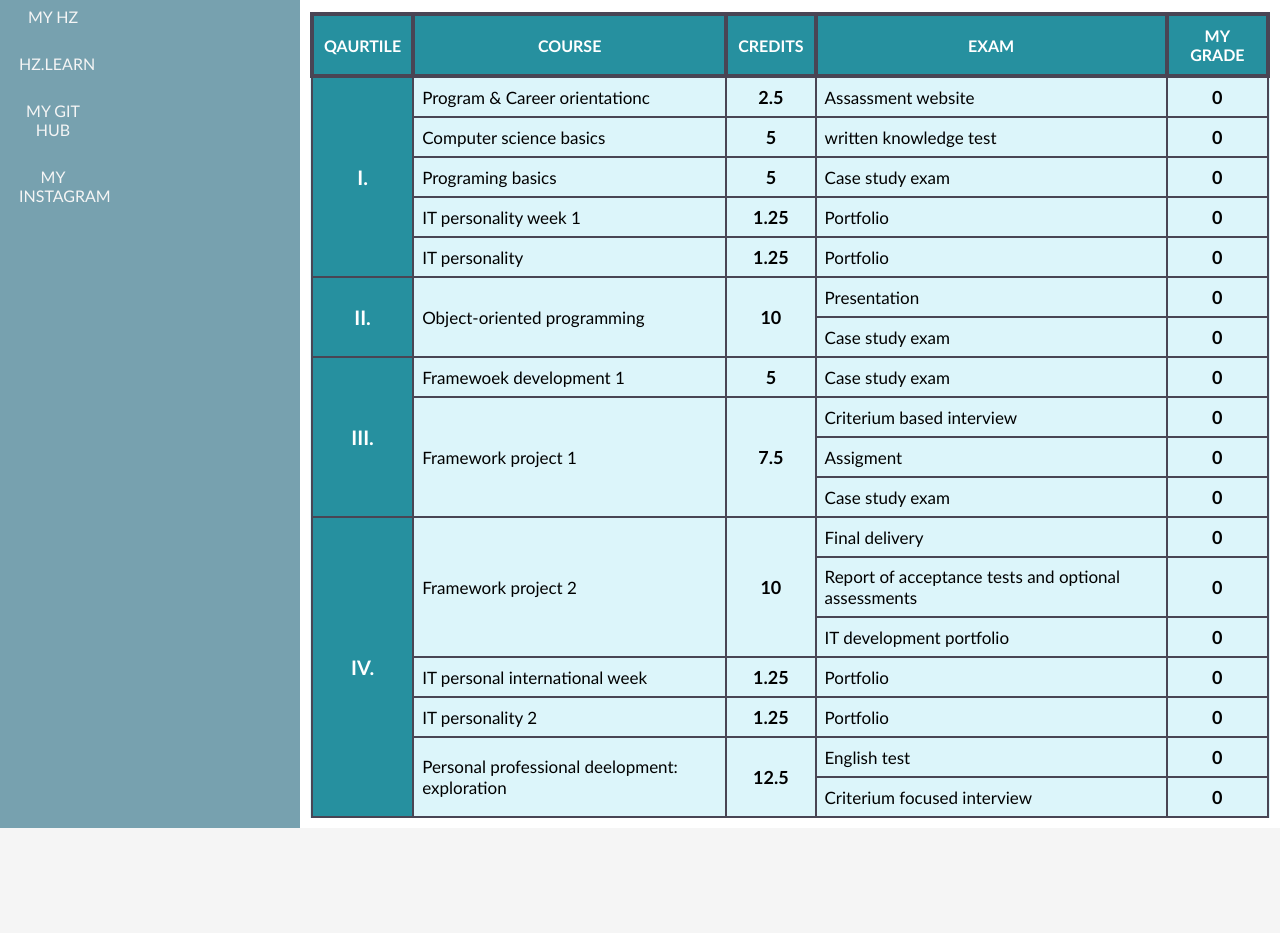
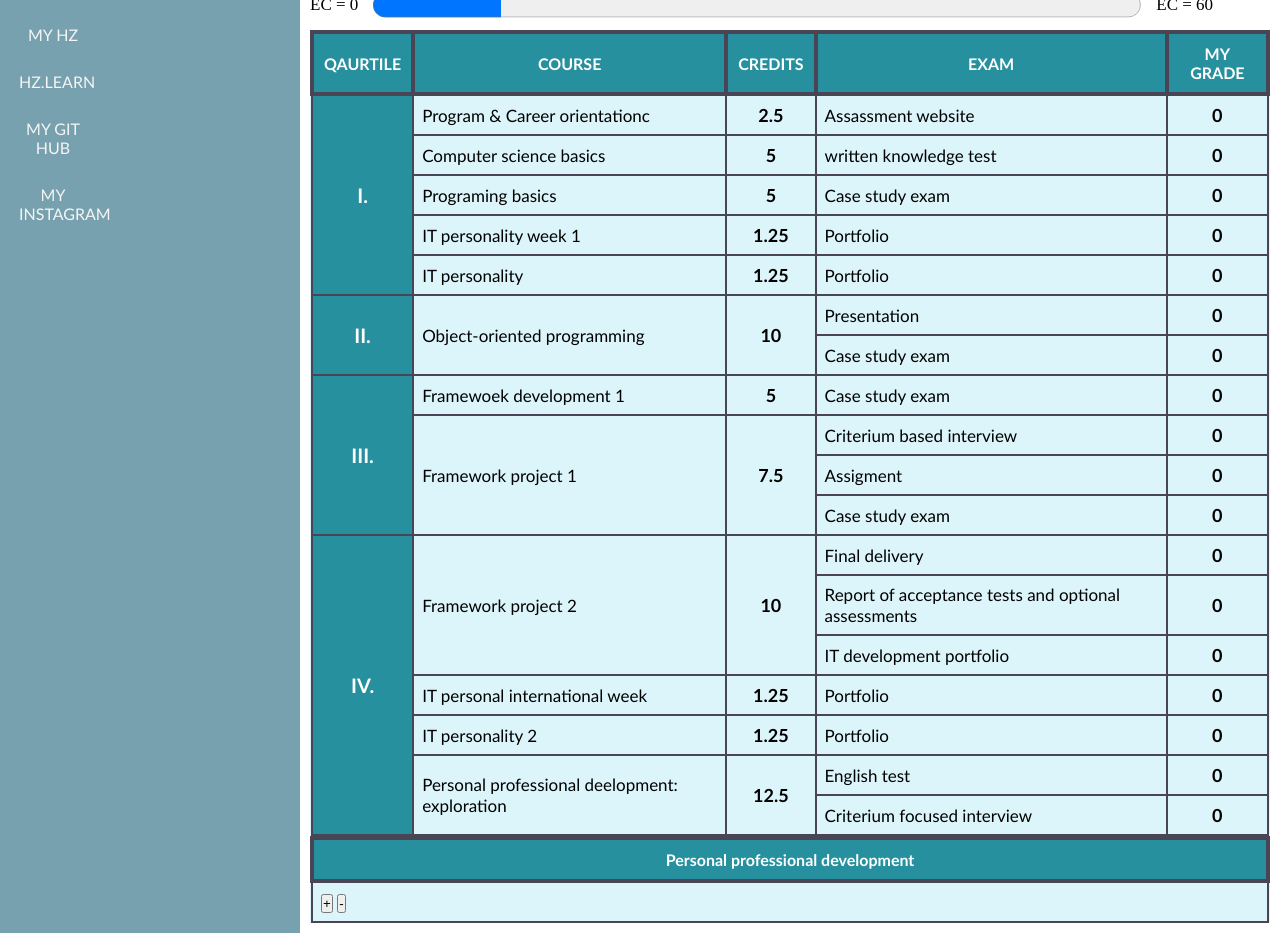
Before and after one commit to wpsimon09/wpsimon09.github.io, a plain HTML site: page dashboard.html in a window 1280 px wide. Shown: the part 139-1072 px from the top of the page. Before the commit the page ends 967 px from the top, so only its background shows below. Drawn offline with Linux system fonts and the light colour scheme.

Commit message:
created personal profesional development progress bar TODO: implement JS

```diff
--- a/dashboard.html
+++ b/dashboard.html
@@ -6,7 +6,10 @@
     <meta name="viewport" content="width=device-width, initial-scale=1.0" />
     <meta http-equiv="X-UA-Compatible" content="ie=edge" />
     <title>Hello there</title>
-  </head>
+  </head>˘
+  <script>
+    var PersonalProffesionalDevelopment = 0;
+  </script>
 
   <body>
     <nav>
@@ -196,6 +199,28 @@
               </tr>
             </tbody>
           </table>
+          <table class="ppdTable">
+            <thead>
+              <th class="ppdTableHeader">Personal professional development</th>
+              <tbody>
+                <tr>
+                  <td>
+                    <div class="ppedParentDiv">
+                      <div class="personalExperienceBar">
+                        <div class="personalExperienceProgress">
+
+                        </div>
+                      </div>
+                      <div class="ppedButtonDiv">
+                        <button id="ppedButton" class="ppedButton">+</button>
+                        <button id="ppedButton" class="ppedButton">-</button>
+                      </div>
+                    </div>
+                  </td>
+                </tr>
+              </tbody>
+            </thead>
+          </table>
         </article>
       </main>
     </section>
```
